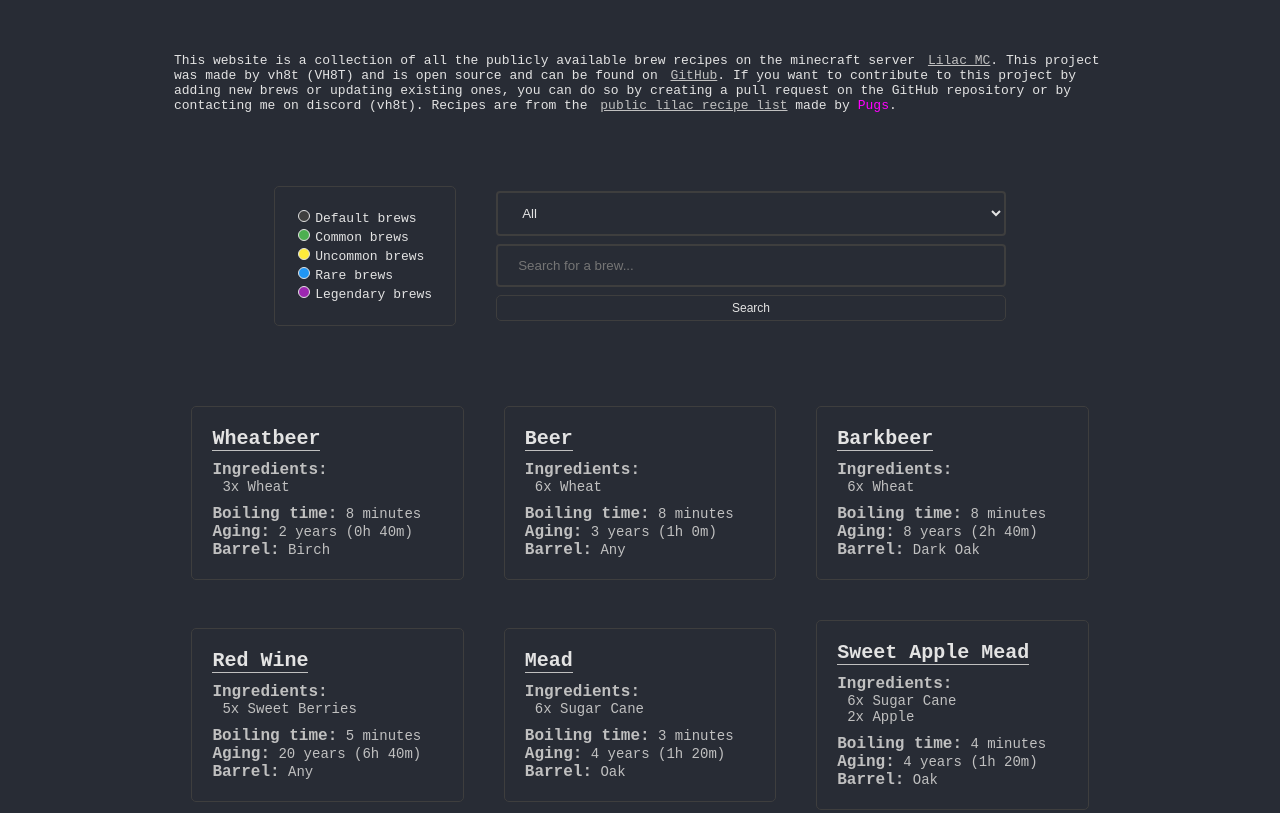
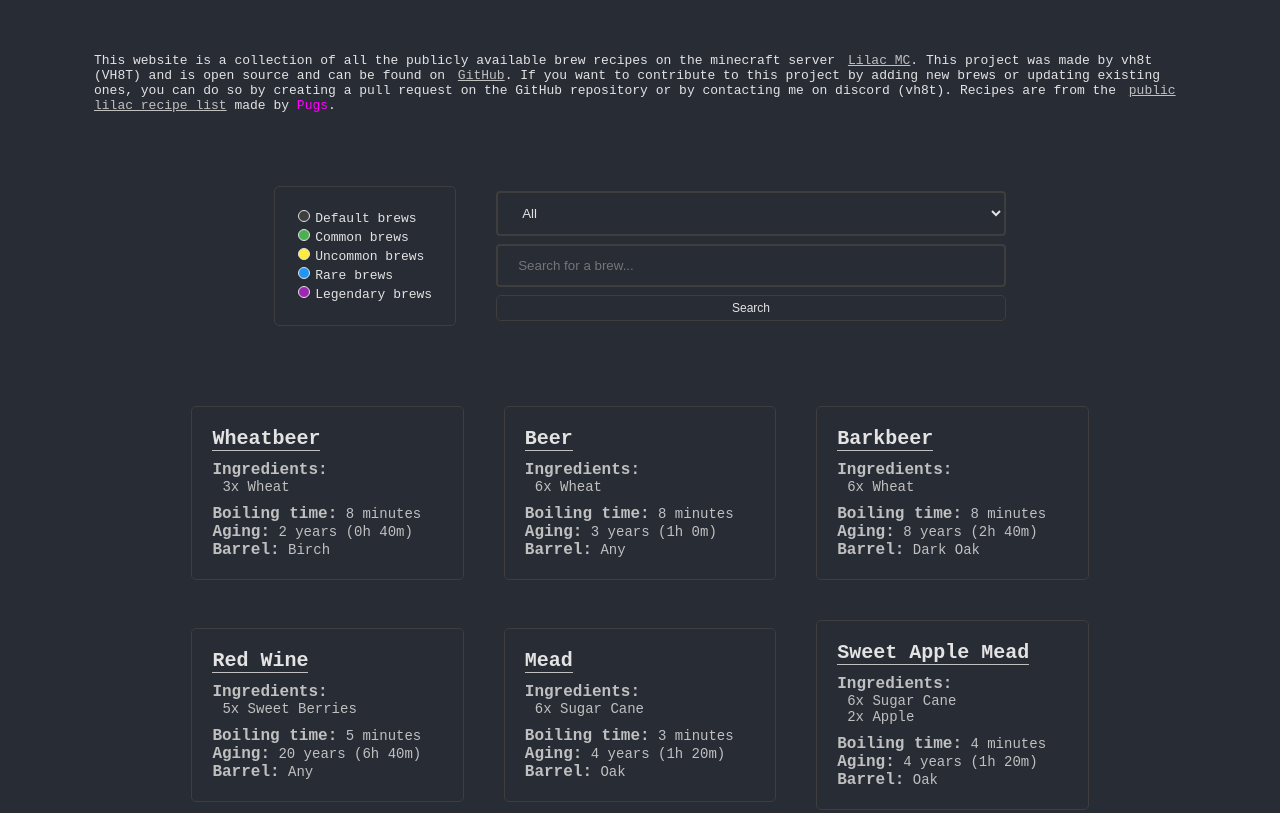
Before and after one commit to vh8t/lilac-brews, a plain HTML site: page index.html in a window 1280 px wide. Shown: the top 813 px of the page. Drawn offline with Linux system fonts and the light colour scheme.

Commit message:
Update index.html

```diff
--- a/index.html
+++ b/index.html
@@ -11,7 +11,7 @@
 <body>
 
 <div class="container">
-    <p class="header" style="margin-inline: 80px;">
+    <p class="header">
         This website is a collection of all the publicly available brew recipes on the minecraft server
         <a href="https://lilacmc.net/" style="padding-left: 5px;">Lilac MC</a>. This project was made by vh8t (VH8T)
         and is open source and can be found on <a href="https://github.com/vh8t/lilac-brews" style="padding-left: 5px;">GitHub</a>.
```
